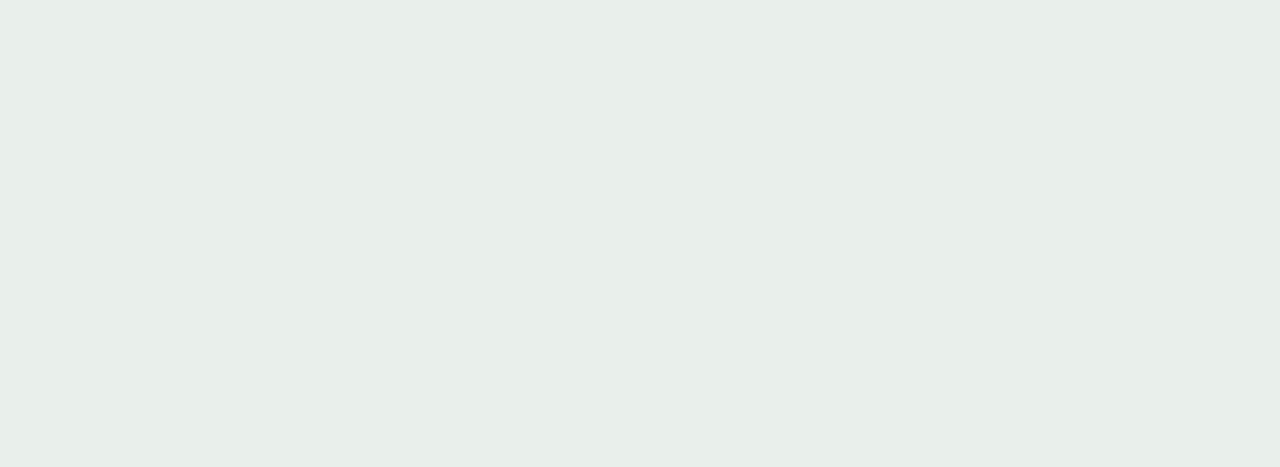
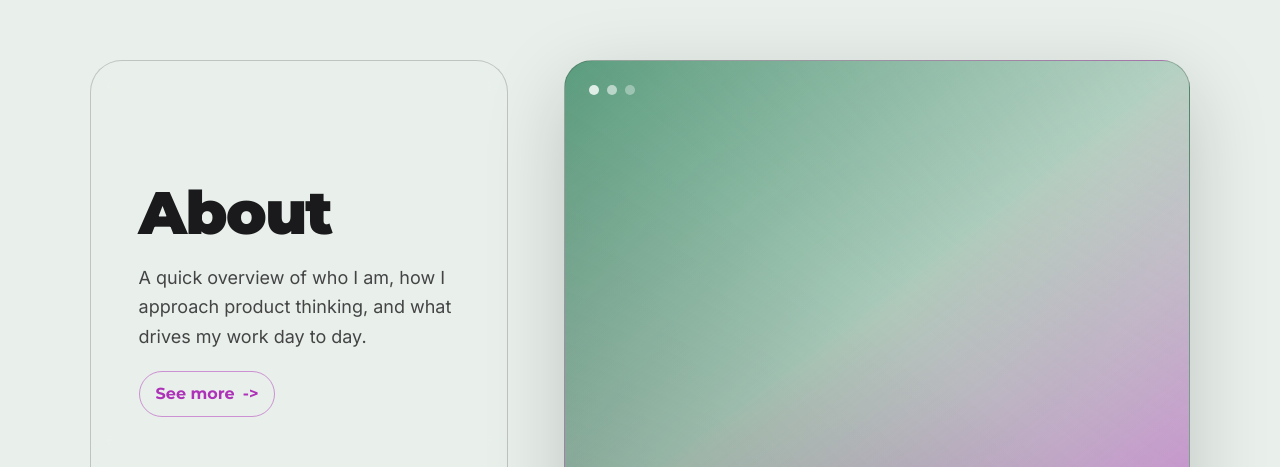
Before and after one commit to yannvillellas/portfolio, a Next.js app: page /en in a window 1280 px wide. Shown: the part 900-1367 px from the top of the page. Before the commit the page ends 800 px from the top, so only its background shows below. Built offline with nearby package versions, Linux system fonts and the light colour scheme.

Commit message:
feat: enhance homepage layout with new sections

```diff
--- a/messages/en.json
+++ b/messages/en.json
@@ -7,23 +7,21 @@
   },
   "HomePage": {
     "title": "Hello world!",
-    "about": "Go to the about page",
-    "projects": "See projects",
-    "contact": "Contact me"
+    "aboutPreviewDescription": "A quick overview of who I am, how I approach product thinking, and what drives my work day to day.",
+    "projectsPreviewDescription": "A curated selection of recent builds, design experiments, and end-to-end implementations with measurable outcomes.",
+    "contactPreviewDescription": "Ways to connect, discuss new opportunities, or start a collaboration around web, design, and product ideas.",
+    "seeMore": "See more"
   },
   "AboutPage": {
     "title": "About",
-    "description": "This is the about page.",
-    "back": "Back to home"
+    "description": "This is the about page."
   },
   "ProjectsPage": {
     "title": "Projects",
-    "description": "A list of projects will go here.",
-    "back": "Back to home"
+    "description": "A list of projects will go here."
   },
   "ContactPage": {
     "title": "Contact",
-    "description": "How to reach me.",
-    "back": "Back to home"
+    "description": "How to reach me."
   }
 }
--- a/messages/fr.json
+++ b/messages/fr.json
@@ -7,23 +7,21 @@
   },
   "HomePage": {
     "title": "Bonjour",
-    "about": "Aller à la page à propos",
-    "projects": "Voir les projets",
-    "contact": "Contactez-moi"
+    "aboutPreviewDescription": "Un apercu rapide de mon profil, de ma facon d'aborder les produits, et de ce qui guide mon travail au quotidien.",
+    "projectsPreviewDescription": "Une selection de projets recents, d'experiences design et de realisations de bout en bout avec des resultats concrets.",
+    "contactPreviewDescription": "Plusieurs facons de me contacter pour echanger, parler d'opportunites ou lancer une collaboration.",
+    "seeMore": "Voir plus"
   },
   "AboutPage": {
     "title": "À propos",
-    "description": "Ceci est la page à propos.",
-    "back": "Retour à l'accueil"
+    "description": "Ceci est la page à propos."
   },
   "ProjectsPage": {
     "title": "Projets",
-    "description": "Une liste de projets sera affichée ici.",
-    "back": "Retour à l'accueil"
+    "description": "Une liste de projets sera affichée ici."
   },
   "ContactPage": {
     "title": "Contact",
-    "description": "Comment me contacter.",
-    "back": "Retour à l'accueil"
+    "description": "Comment me contacter."
   }
 }
--- a/src/app/[locale]/page.tsx
+++ b/src/app/[locale]/page.tsx
@@ -1,6 +1,7 @@
 import type { Metadata } from "next";
 import { getTranslations } from "next-intl/server";
 import Hero from "@/components/hero/Hero";
+import HomeSectionsPreview from "@/components/home/HomeSectionsPreview";
 
 interface PageProps {
   params: Promise<{ locale: string }>;
@@ -19,8 +20,9 @@ export async function generateMetadata({
 
 export default function HomePage() {
   return (
-    <main>
+    <main className="relative bg-background text-foreground">
       <Hero />
+      <HomeSectionsPreview />
     </main>
   );
 }
--- a/src/components/hero/Background.tsx
+++ b/src/components/hero/Background.tsx
@@ -9,6 +9,10 @@ export default function Background({ children }: BackgroundProps) {
     <section className="ambient-bg relative isolate min-h-svh overflow-hidden bg-background text-foreground">
       <div className="ambient-bg-layer absolute inset-0" aria-hidden="true" />
       <div className="ambient-orb ambient-orb-a" aria-hidden="true" />
+      <div
+        className="ambient-hero-fade absolute inset-x-0 bottom-0"
+        aria-hidden="true"
+      />
 
       <div className="relative z-10 flex min-h-svh items-center justify-center px-6 pb-16 pt-28 md:px-12">
         <div className="ambient-content-reveal max-w-5xl">{children}</div>
--- /dev/null
+++ b/src/components/home/ActionButton.tsx
@@ -0,0 +1,19 @@
+import type { ComponentProps } from "react";
+import { Link } from "@/i18n/navigation";
+
+interface ActionButtonProps {
+  href: ComponentProps<typeof Link>["href"];
+  label: string;
+}
+
+export default function ActionButton({ href, label }: ActionButtonProps) {
+  return (
+    <Link
+      href={href}
+      className="inline-flex w-fit items-center gap-2 rounded-full border border-accent/50 px-4 py-2.5 font-heading font-bold text-accent no-underline transition-all duration-200 hover:-translate-y-px hover:border-accent-hover hover:bg-accent/10 hover:text-accent-hover"
+    >
+      <span>{label}</span>
+      <span aria-hidden="true">{"->"}</span>
+    </Link>
+  );
+}
--- /dev/null
+++ b/src/components/home/HomeSectionCard.tsx
@@ -0,0 +1,63 @@
+import ActionButton from "@/components/home/ActionButton";
+
+export interface HomeSection {
+  href: "/about" | "/projects" | "/contact";
+  title: string;
+  description: string;
+  imageToneClassName: string;
+}
+
+interface HomeSectionCardProps {
+  section: HomeSection;
+  reverseOnDesktop?: boolean;
+  ctaLabel: string;
+}
+
+export default function HomeSectionCard({
+  section,
+  reverseOnDesktop = false,
+  ctaLabel,
+}: HomeSectionCardProps) {
+  return (
+    <section className="flex min-h-svh w-full items-center px-[clamp(24px,7vw,120px)] py-[clamp(56px,8vw,120px)]">
+      <div
+        className={`mx-auto flex w-full max-w-7xl flex-col items-stretch gap-10 md:gap-12 lg:gap-14 ${
+          reverseOnDesktop ? "md:flex-row-reverse" : "md:flex-row"
+        }`}
+      >
+        <div className="flex md:basis-2/5">
+          <div className="flex w-full flex-col justify-center gap-5 rounded-4xl border border-foreground/20 bg-background/45 p-7 backdrop-blur-[14px] md:p-10 lg:p-12">
+            <h2 className="text-4xl font-black tracking-tight md:text-6xl">
+              {section.title}
+            </h2>
+            <p className="max-w-xl text-base leading-relaxed text-foreground/80 md:text-lg">
+              {section.description}
+            </p>
+            <ActionButton href={section.href} label={ctaLabel} />
+          </div>
+        </div>
+
+        <div className="flex md:basis-3/5">
+          <div
+            className={`relative flex w-full overflow-hidden rounded-[1.75rem] border border-foreground/20 shadow-[0_24px_80px_rgba(0,0,0,0.18)] ${section.imageToneClassName} aspect-[608/463.233] md:aspect-[531.4/423.583] lg:aspect-[793.4/608]`}
+            role="img"
+            aria-label={`${section.title} preview image`}
+          >
+            <div className="absolute inset-0 bg-linear-to-tr from-black/15 via-transparent to-white/15" />
+
+            <div className="absolute left-5 right-5 top-5 flex items-center gap-2 md:left-6 md:right-6 md:top-6">
+              <span className="h-2.5 w-2.5 rounded-full bg-white/80" />
+              <span className="h-2.5 w-2.5 rounded-full bg-white/55" />
+              <span className="h-2.5 w-2.5 rounded-full bg-white/35" />
+            </div>
+
+            <div className="absolute bottom-5 left-5 right-5 flex flex-col gap-3 md:bottom-6 md:left-6 md:right-6">
+              <span className="h-3 w-2/3 rounded-full bg-white/65" />
+              <span className="h-3 w-1/2 rounded-full bg-white/45" />
+            </div>
+          </div>
+        </div>
+      </div>
+    </section>
+  );
+}
--- /dev/null
+++ b/src/components/home/HomeSectionsPreview.tsx
@@ -0,0 +1,48 @@
+import { useTranslations } from "next-intl";
+import HomeSectionCard, {
+  type HomeSection,
+} from "@/components/home/HomeSectionCard";
+
+export default function HomeSectionsPreview() {
+  const tHome = useTranslations("HomePage");
+  const tAbout = useTranslations("AboutPage");
+  const tProjects = useTranslations("ProjectsPage");
+  const tContact = useTranslations("ContactPage");
+
+  const sections: HomeSection[] = [
+    {
+      href: "/about",
+      title: tAbout("title"),
+      description: tHome("aboutPreviewDescription"),
+      imageToneClassName:
+        "bg-gradient-to-br from-highlight/65 via-highlight/30 to-accent/55",
+    },
+    {
+      href: "/projects",
+      title: tProjects("title"),
+      description: tHome("projectsPreviewDescription"),
+      imageToneClassName:
+        "bg-gradient-to-br from-accent/70 via-accent/40 to-highlight/45",
+    },
+    {
+      href: "/contact",
+      title: tContact("title"),
+      description: tHome("contactPreviewDescription"),
+      imageToneClassName:
+        "bg-gradient-to-br from-highlight/60 via-accent/50 to-foreground/30",
+    },
+  ];
+
+  return (
+    <div className="relative z-10">
+      {sections.map((section, index) => (
+        <HomeSectionCard
+          key={section.href}
+          section={section}
+          reverseOnDesktop={index % 2 !== 0}
+          ctaLabel={tHome("seeMore")}
+        />
+      ))}
+    </div>
+  );
+}
--- a/src/styles/background.css
+++ b/src/styles/background.css
@@ -2,6 +2,7 @@
   --ambient-ink: color-mix(in srgb, var(--background) 92%, var(--highlight) 8%);
   --ambient-glow: color-mix(in srgb, var(--highlight) 14%, transparent);
   --ambient-breathe-cycle: 3.33s;
+  --ambient-transition-height: clamp(7.5rem, 20vh, 14rem);
 
   --ambient-layer-opacity: 0.42;
   --ambient-orb-opacity: 0.3;
@@ -41,6 +42,18 @@
     62% 56% at 20% 22%,
     var(--ambient-glow) 0%,
     transparent 76%
+  );
+}
+
+.ambient-hero-fade {
+  z-index: 2;
+  height: var(--ambient-transition-height);
+  pointer-events: none;
+  background: linear-gradient(
+    180deg,
+    transparent 0%,
+    color-mix(in srgb, var(--background) 72%, transparent) 56%,
+    var(--background) 100%
   );
 }
 
```
